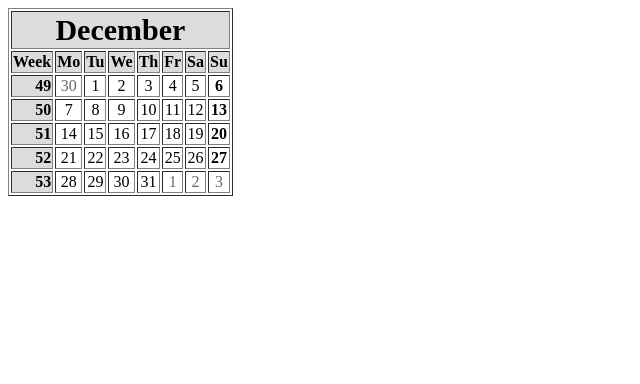
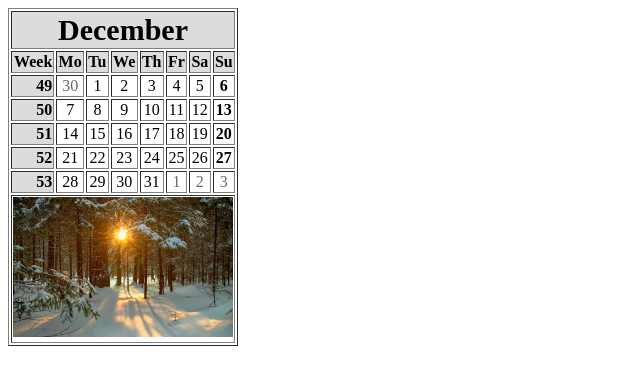
Before and after one commit to PetarDimitrov86/WebFundamentals, a plain HTML site: page 02-HTMLTables/Exercises/01-Calendar.html in a window 1280 px wide. Shown: the whole page, without its empty margins (0-640 px from the left). Drawn offline with Linux system fonts and the light colour scheme.

Commit message:
Add files via upload

```diff
--- a/02-HTMLTables/Exercises/01-Calendar.html
+++ b/02-HTMLTables/Exercises/01-Calendar.html
@@ -6,6 +6,7 @@
 </head>
 <body>
     <table border="1" style="border-spacing: 2px; border-collapse: separate" >
+        <thead>
             <tr bgcolor="#dcdcdc" style="font-size:30px"; align="center">
                 <th colspan="8">December</th>
             </tr>
@@ -19,6 +20,13 @@
                 <th>Sa</th>
                 <th>Su</th>
             </tr>
+        </thead>
+        <tfoot>
+            <tr >
+                <th colspan="8"><img src="images/december-solstice-winter.jpg" width="220" height="140px"/></th>
+            </tr>
+        </tfoot>
+        <tbody>
             <tr align="center">
                 <th align="right" bgcolor="#dcdcdc">49</th>
                 <td style="color: dimgray">30</td>
@@ -69,6 +77,8 @@
                 <td style="color: dimgray">2</td>
                 <td style="color: dimgray">3</td>
             </tr>
+        </tbody>
+
     </table>
 </body>
 </html>
```
Also changed, not shown: 02-HTMLTables/Exercises/images/december-solstice-winter.jpg (added). Lines whose indentation alone changed are shown as unchanged.
